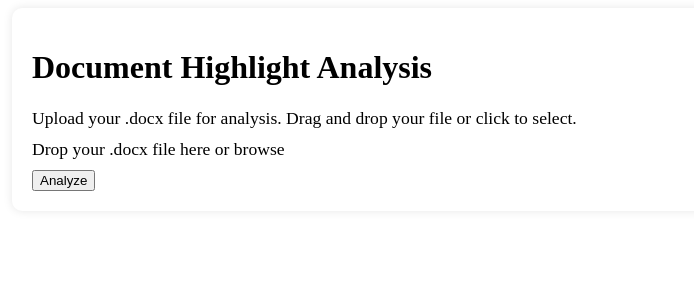
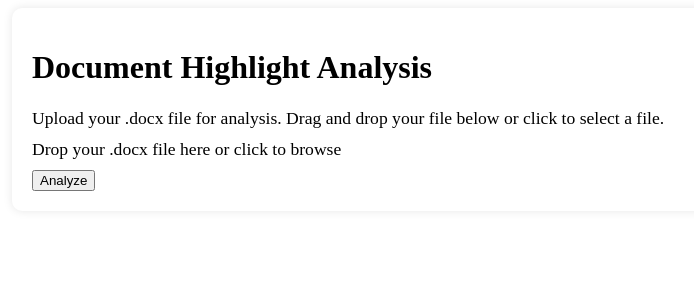
Before and after one commit to Abhighyan/counthighlightedwords, a Flask app: page / in a window 1280 px wide. Shown: the top 300 px of the page, without its empty margins (258-952 px from the left). Run offline with Flask 2, Linux system fonts and the light colour scheme.

Commit message:
Update upload.html

```diff
--- a/templates/upload.html
+++ b/templates/upload.html
@@ -9,12 +9,18 @@
 <body>
     <div class="container">
         <h1>Document Highlight Analysis</h1>
-        <p>Upload your .docx file for analysis. Drag and drop your file or click to select.</p>
-        <div id="drop-area" class="drop-area">
-            <p>Drop your .docx file here or <span class="file-upload-text">browse</span></p>
-            <input type="file" id="fileElem" accept=".docx" onchange="handleFiles(this.files)" hidden>
+        <p>Upload your .docx file for analysis. Drag and drop your file below or click to select a file.</p>
+
+        <!-- Drag and Drop Area -->
+        <div id="drop-area" class="drop-area" onclick="document.getElementById('fileElem').click()">
+            <p>Drop your .docx file here or <span class="file-upload-text">click to browse</span></p>
+            <input type="file" id="fileElem" accept=".docx" onchange="handleFiles(this.files)" style="display: none;">
         </div>
-        <button id="submit-button" class="submit-button">Analyze</button>
+
+        <!-- Submit Button -->
+        <button id="submit-button" class="submit-button" onclick="submitFile()">Analyze</button>
+
+        <!-- Results Section -->
         <div id="results" class="results" style="display: none;">
             <h2>Analysis Results</h2>
             <div id="highlighted-count"></div>
@@ -43,19 +49,15 @@
             handleFiles(files);
         });
 
-        dropArea.addEventListener('click', () => {
-            document.getElementById('fileElem').click();
-        });
-
         function handleFiles(files) {
             if (files.length) {
                 const file = files[0];
-                document.getElementById('highlighted-count').innerText = `File: ${file.name}`;
-                document.getElementById('results').style.display = 'block';
+                document.getElementById('highlighted-count').innerText = `File selected: ${file.name}`;
+                document.getElementById('results').style.display = 'none';
             }
         }
 
-        document.getElementById('submit-button').addEventListener('click', () => {
+        function submitFile() {
             const fileInput = document.getElementById('fileElem');
             if (fileInput.files.length > 0) {
                 const formData = new FormData();
@@ -67,13 +69,14 @@
                 })
                 .then(response => response.text())
                 .then(data => {
-                    document.getElementById('results').innerHTML += data;
+                    document.getElementById('results').innerHTML = data;
+                    document.getElementById('results').style.display = 'block';
                 })
                 .catch(error => console.error('Error:', error));
             } else {
                 alert("Please select a file.");
             }
-        });
+        }
     </script>
 </body>
 </html>
```
